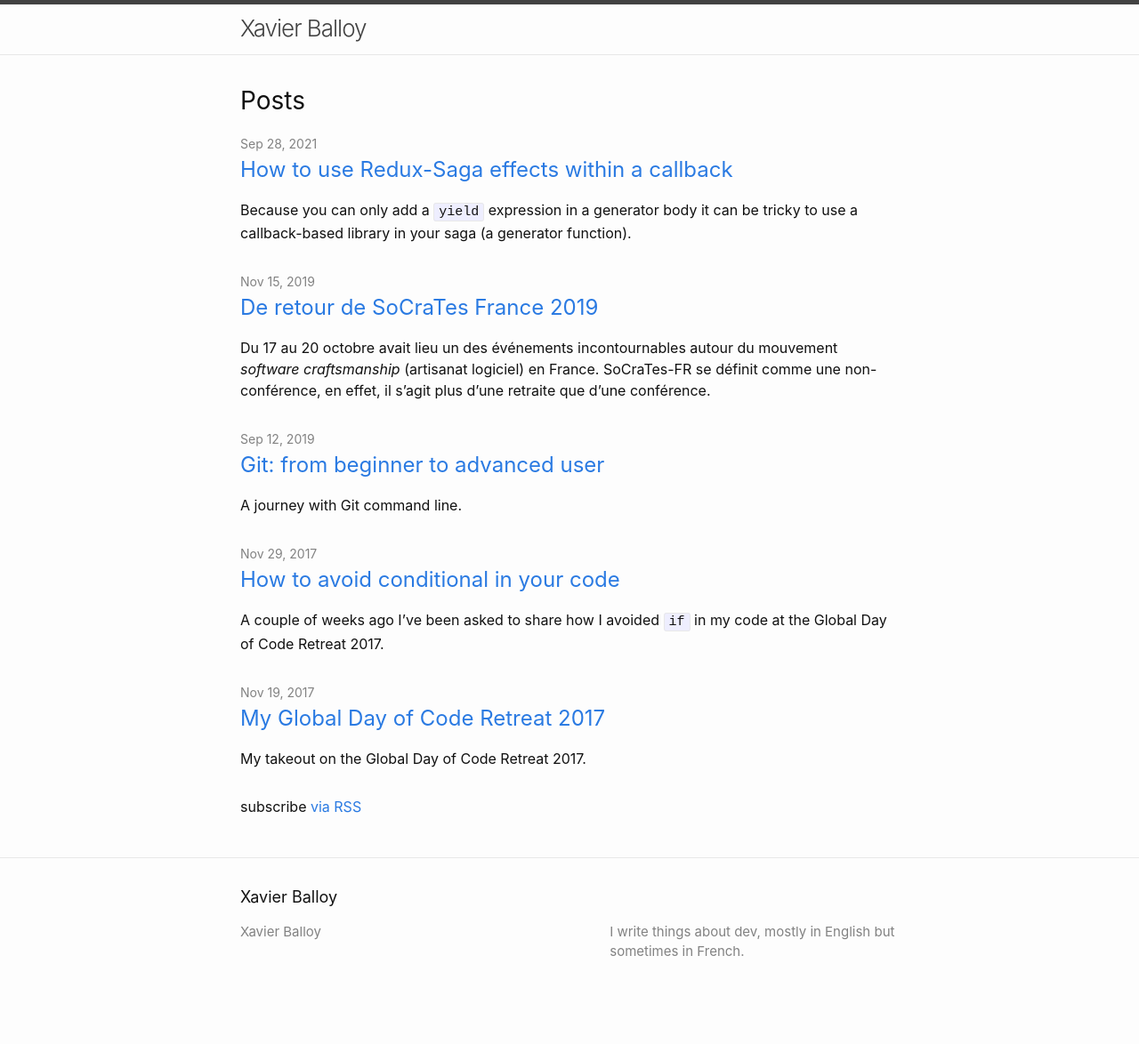
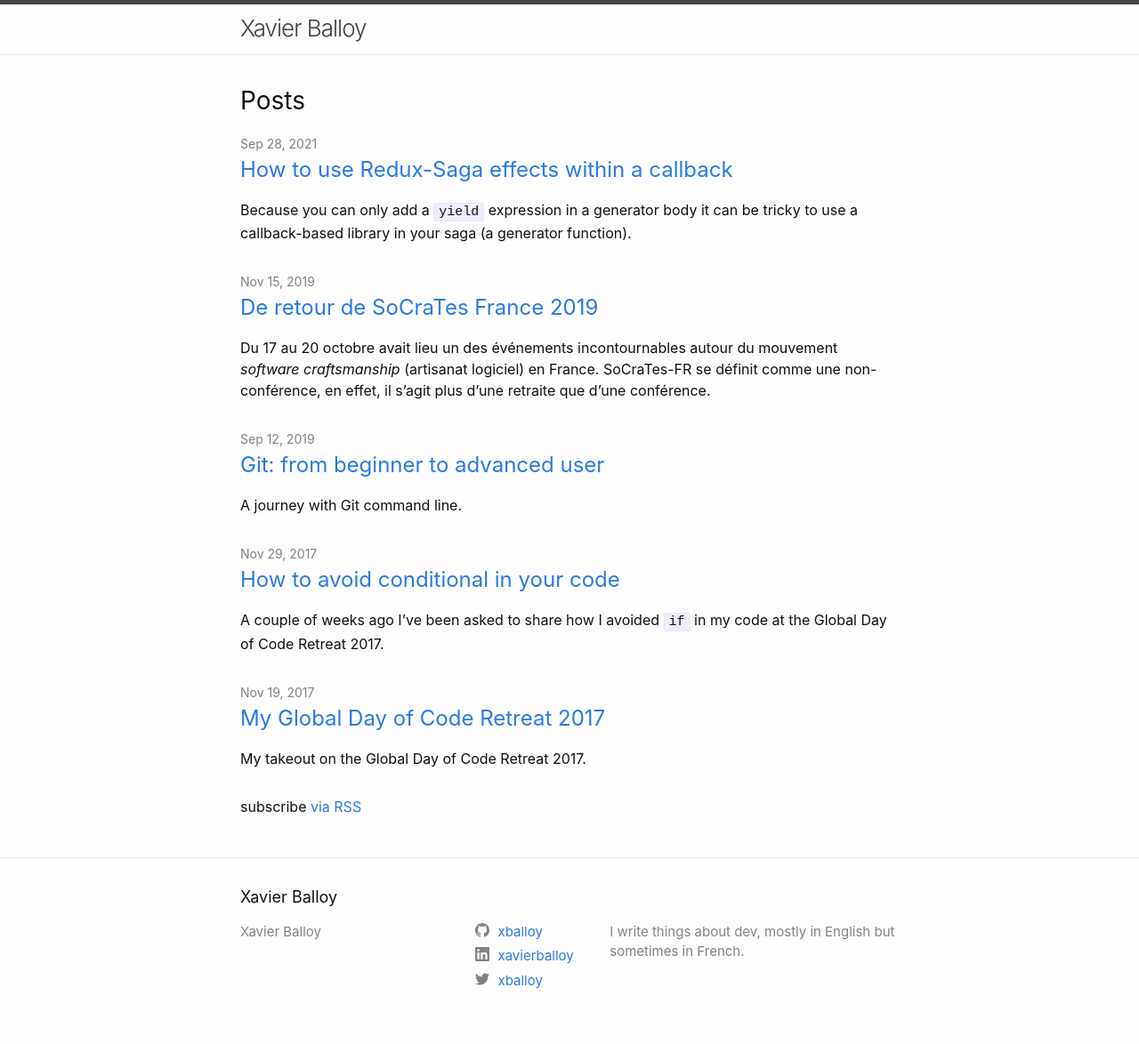
Before and after one commit to xballoy/xballoy.github.io, a Jekyll site: the page built from index.md, in a window 1280 px wide. Shown: the whole page at 89% size. Built offline with Jekyll 4.4.1, drawn with Linux system fonts in a browser that asks for light colours; comment, search, counter and statistics services are not loaded; before the commit the page ends 1142 px from its top, so only the background shows below that.

Commit message:
feat(Layout): add social links

```diff
--- a/_config.yml
+++ b/_config.yml
@@ -14,6 +14,9 @@ description: >-
   I write things about dev, mostly in English but sometimes in French.
 
 # minima configuration
+twitter_username: xballoy
+linkedin_username: xavierballoy
+github_username: xballoy
 show_excerpts: true
 fathom_analytics:
   site_id: XPSDARMZ
```
